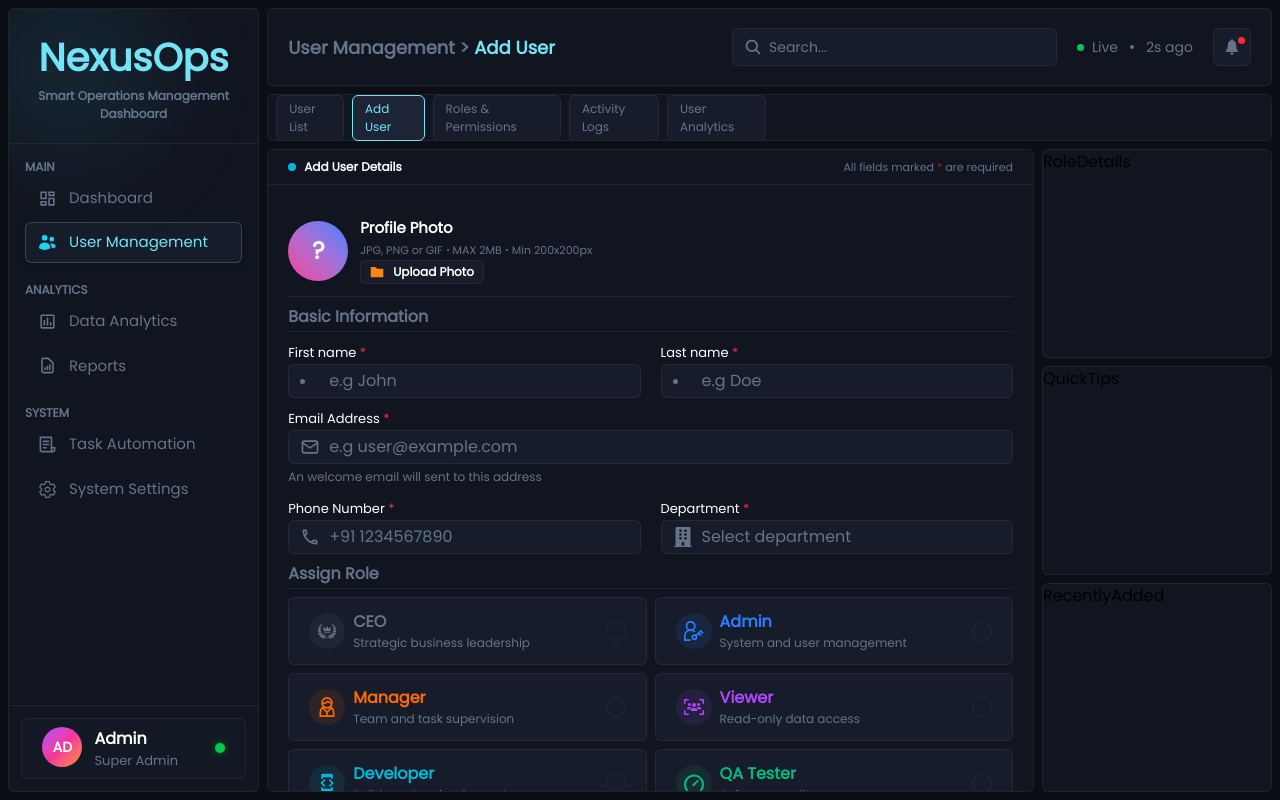
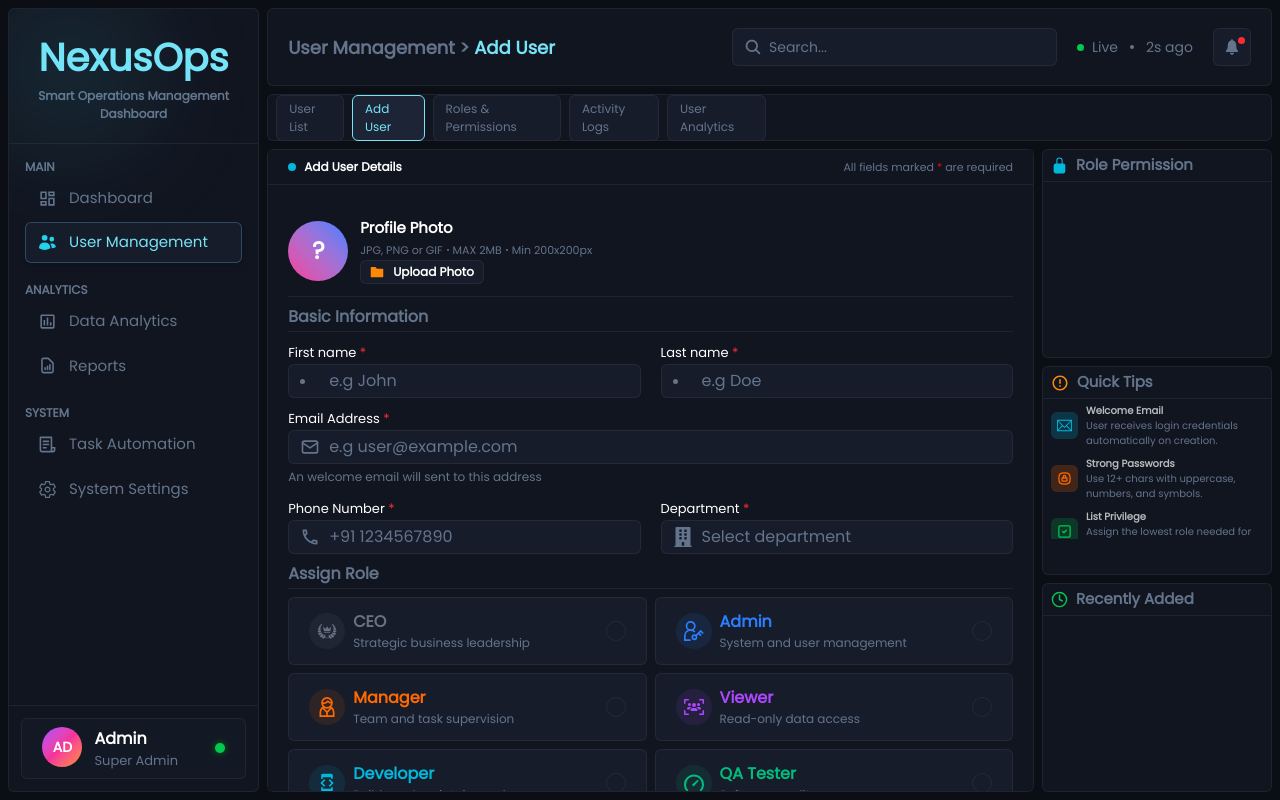
Before and after one commit to Khageswar-M/NexusOps-fe, a React (Vite) app: page /user-management/add-user in a window 1280 px wide. Built offline with nearby package versions, Linux system fonts and the light colour scheme.

Commit message:
Quick Tips addes in add user

```diff
--- /dev/null
+++ b/src/components/AddUserCmp/Headers.jsx
@@ -0,0 +1,14 @@
+import React from 'react'
+
+const Headers = ({Logo, title}) => {
+    return (
+        <div className="flex flex-row items-center gap-2 px-2 p-1 border-b border-border">
+            {Logo}
+            <div className="text-text-muted text-[15px]  font-bold">
+                {title}
+            </div>
+        </div>
+    )
+}
+
+export default Headers
--- a/src/components/AddUserCmp/QuickTips.jsx
+++ b/src/components/AddUserCmp/QuickTips.jsx
@@ -1,8 +1,60 @@
-import React from 'react'
+import Headers from "./Headers"
+import { RiErrorWarningLine as Warning } from "react-icons/ri";
+import { TfiEmail as Email } from "react-icons/tfi";
+import { TbLockSquareRounded as Lock } from "react-icons/tb";
+import { TbSquareCheck as Check } from "react-icons/tb";
 
 const QuickTips = () => {
+
+  const HandleQuickTips = ({ Logo, title, subTitle }) => {
+    return (
+      <div className="flex flex-row items-center gap-2 px-2 py-1">
+        <div className={`p-1.5 rounded-md flex items-center justify-center
+            ${title === "Welcome Email" ?
+            "bg-cyan-500/20 text-cyan-500" : title === "Strong Passwords" ?
+              "bg-orange-500/20 text-orange-500" : title === "List Privilege" ?
+                "bg-green-500/20 text-green-500" : ""
+          }
+          `} >
+          {
+            Logo
+          }
+        </div>
+        <div className="flex flex-col">
+          <div className="text-[10px] text-white/70 font-bold">{title}</div>
+          <div className="text-[10px] text-text-muted">{subTitle}</div>
+        </div>
+      </div>
+    )
+  }
+
   return (
-    <div>QuickTips</div>
+    <div className="flex flex-col h-full relative">
+      <div>
+        <Headers
+          Logo={<Warning size={18} className="text-orange-400" />}
+          title={"Quick Tips"}
+        />
+      </div>
+
+      <div className="overflow-y-auto h-35 custom-scrollbar">
+          <HandleQuickTips
+            Logo={<Email size={15} />}
+            title={"Welcome Email"}
+            subTitle={"User receives login credentials automatically on creation."}
+          />
+          <HandleQuickTips
+            Logo={<Lock size={15} />}
+            title={"Strong Passwords"}
+            subTitle={"Use 12+ chars with uppercase, numbers, and symbols."}
+          />
+          <HandleQuickTips
+            Logo={<Check size={15} />}
+            title={"List Privilege"}
+            subTitle={"Assign the lowest role needed for the user's responsibilities."}
+          />
+      </div>
+    </div>
   )
 }
 
--- a/src/components/AddUserCmp/RecentlyAdded.jsx
+++ b/src/components/AddUserCmp/RecentlyAdded.jsx
@@ -1,8 +1,16 @@
-import React from 'react'
+import Headers from "./Headers";
+import { LuClock4 as Clock } from "react-icons/lu";
 
 const RecentlyAdded = () => {
   return (
-    <div>RecentlyAdded</div>
+    <div>
+      <div>
+        <Headers
+          Logo={<Clock size={17} className="text-green-500"/>}
+          title={"Recently Added"}
+        />
+      </div>
+    </div>
   )
 }
 
--- a/src/components/AddUserCmp/RoleDetails.jsx
+++ b/src/components/AddUserCmp/RoleDetails.jsx
@@ -1,8 +1,16 @@
-import React from 'react'
+import { IoLockClosed as Lock } from "react-icons/io5";
+import Headers from "./Headers";
 
 const RoleDetails = () => {
   return (
-    <div>RoleDetails</div>
+    <div>
+      <div>
+        <Headers
+          Logo={<Lock size={17} className="text-cyan-500"/>}
+          title={"Role Permission"}
+        />
+      </div>
+    </div>
   )
 }
 
--- a/src/pages/UserManagementSubTabs/AddUser.jsx
+++ b/src/pages/UserManagementSubTabs/AddUser.jsx
@@ -17,7 +17,7 @@ const AddUser = () => {
       <div className="bg-surface rounded-md border border-border relative overflow-y-auto custom-scrollbar">
         <AddUserForm />
       </div>
-      <div className="[&>div]:bg-surface [&>div]:rounded-md [&>div]:border [&>div]:border-border grid grid-rows-[1fr_1fr_1fr] gap-2">
+      <div className="[&>div]:bg-surface [&>div]:rounded-md [&>div]:border [&>div]:border-border grid grid-rows-[1fr_1fr_1fr] gap-2 overflow-hidden relative">
         <RoleDetails/>
         <QuickTips/>
         <RecentlyAdded/>
```
